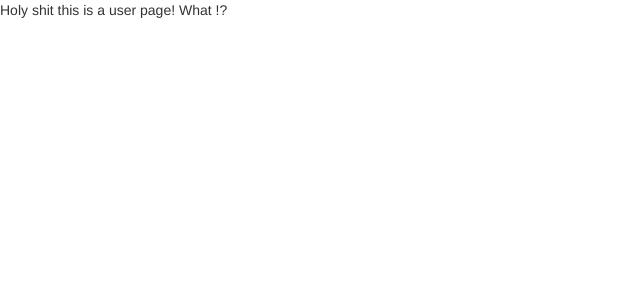
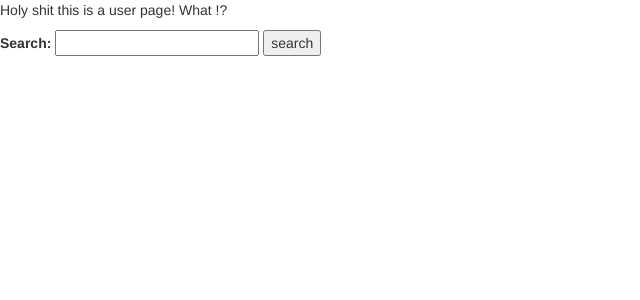
Before and after one commit to roboticmonkey/The_Better_Boulder_Buraeu, a Flask app: template templates/user_page.html in a window 1280 px wide. Shown: the top 300 px of the page, without its empty margins (0-640 px from the left). Run offline with Flask 2, Linux system fonts and the light colour scheme; the template is opened without the code that fills it, so the values that code supplies are empty; some libraries are stand-ins or nearby versions.

Commit message:
put search box on userpage

```diff
--- a/templates/homepage.html
+++ b/templates/homepage.html
@@ -19,7 +19,7 @@
     <label for="field-search">Search:
         <input type="text" name="search" id="field-search">
      </label>
-     <button id="search_btn">jhb</button>
+     <button id="search_btn">search</button>
 
 
 <a href='/locations'>Locations</a>
--- a/templates/user_page.html
+++ b/templates/user_page.html
@@ -4,4 +4,15 @@
 
 <p> Holy shit this is a user page! What !? </p>
 
+<label for="field-search">Search:
+        <input type="text" name="search" id="field-search">
+     </label>
+     <button id="search_btn">search</button>
+
+<div >
+<ul id="search-results"></ul>
+</div>
+
+
+
 {% endblock %}
```
Also changed, not shown: 3 other files.
